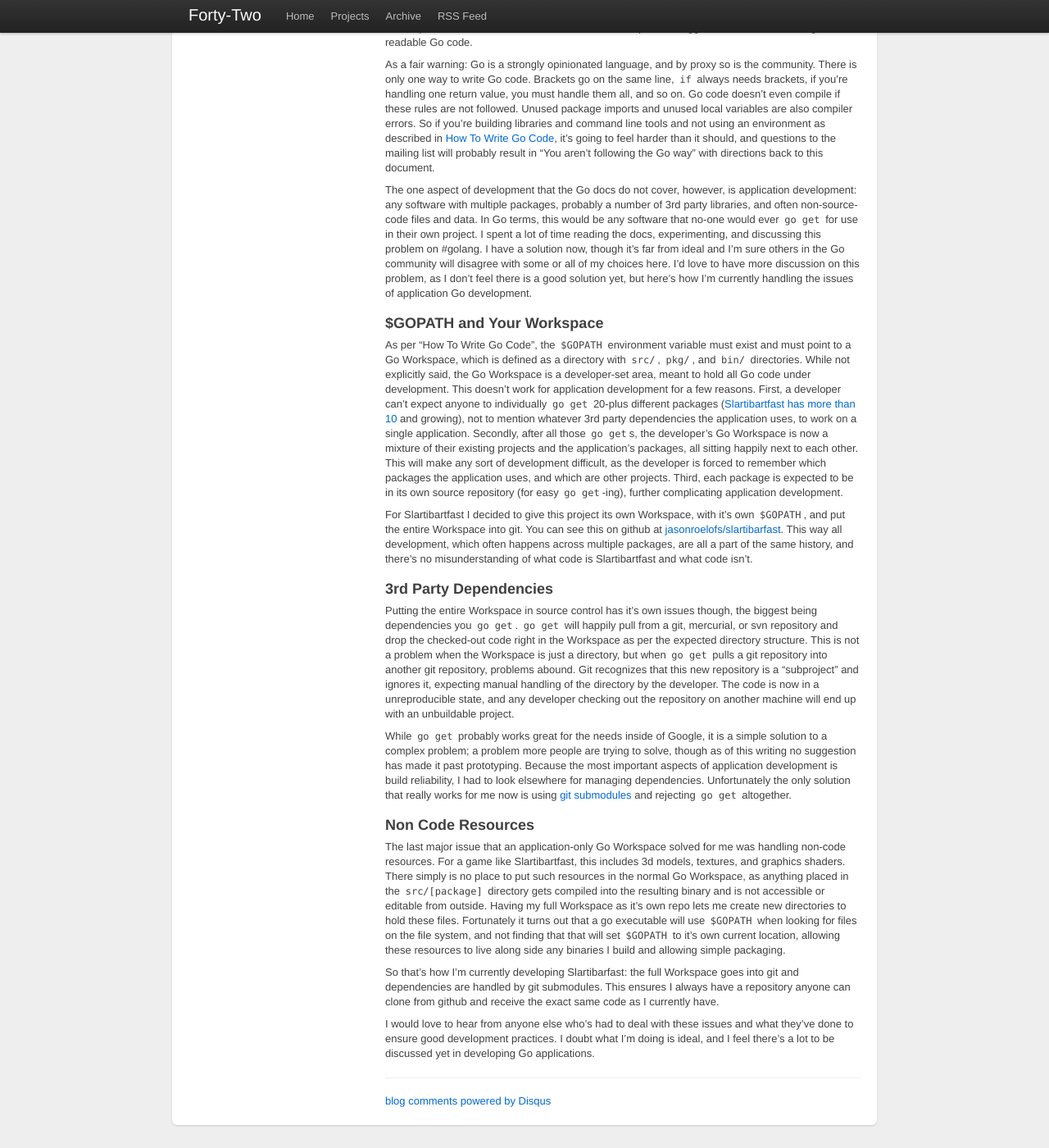
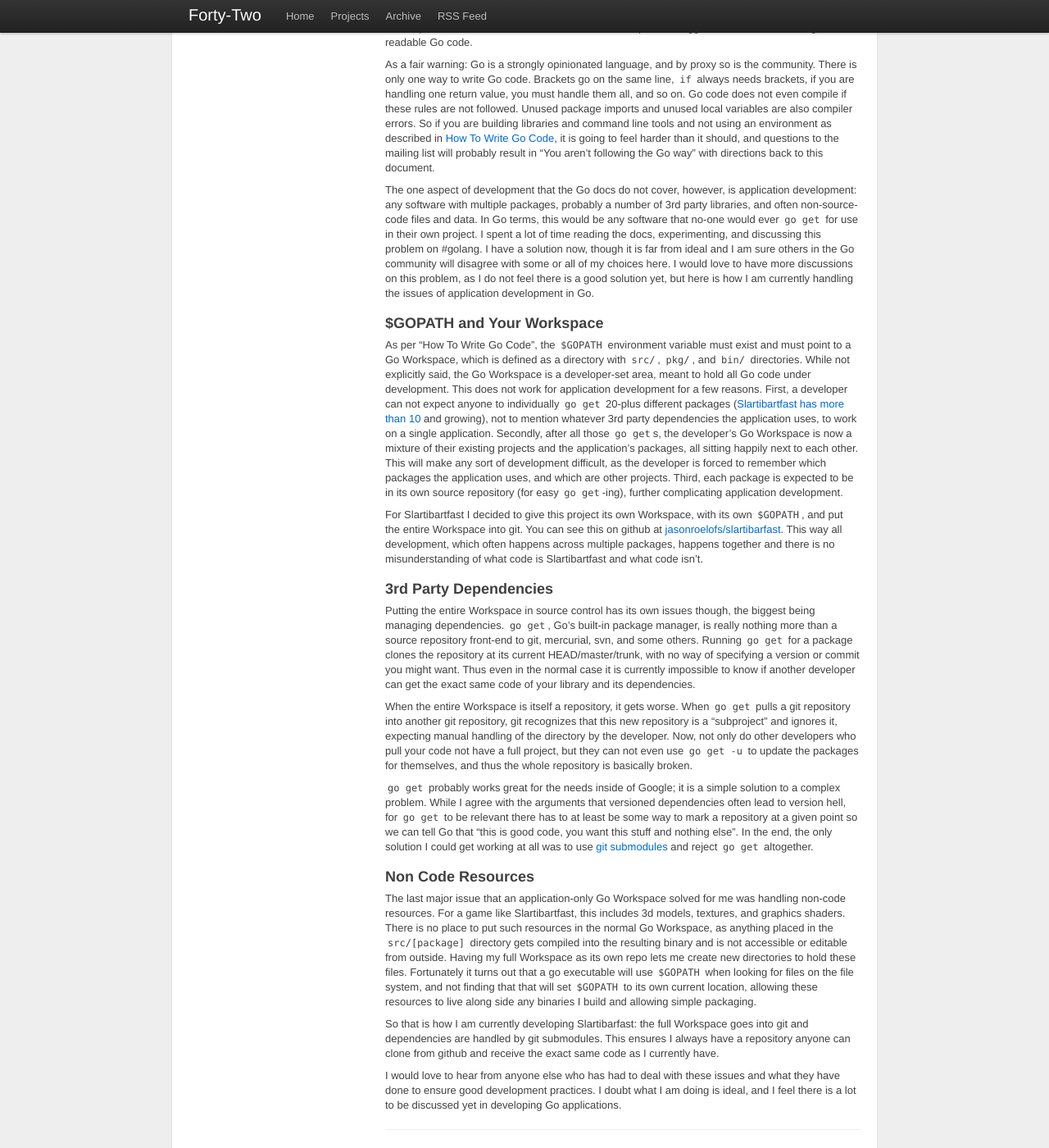
Before and after one commit to jasonroelofs/website, a Jekyll site: the page built from _posts/2013-07-31-application-development-in-go.markdown, in a window 1280 px wide and 1400 px high, scrolled down 227 px. Shown: the whole window at 82% size. Built offline with Jekyll 4.4.1, drawn with Linux system fonts in a browser that asks for light colours; Markdown is read by kramdown in place of the engine named in the settings; comment, search, counter and statistics services are not loaded; some of the changed text lies outside the part shown.

Commit message:
Update dependencies section to be more explicit on what's up

```diff
--- a/_posts/2013-07-31-application-development-in-go.markdown
+++ b/_posts/2013-07-31-application-development-in-go.markdown
@@ -10,28 +10,30 @@ tags:
 
 Getting started with Go is delightfully easy. Not only are the [official docs](http://golang.org/doc/) detailed and comprehensive, but the Go team also put together [A Tour of Go](http://tour.golang.org/#1), a large set of tutorials runnable right in the browser. For writing quick scripts Go comes with the `go run` command, which compiles and runs a single go file as you would any language like Ruby, Python or Perl.
 
-When it's time to build libraries and more complicated command line tools, [How To Write Go Code](http://golang.org/doc/code.html) is ready and waiting (I highly recommend spending the time to read the whole thing, it's how Go wants to work). And from there, [Effective Go](http://golang.org/doc/effective_go.html) is full of hints, tips, and suggestions on how to write good, readable Go code.
+When it is time to build libraries and more complicated command line tools, [How To Write Go Code](http://golang.org/doc/code.html) is ready and waiting (I highly recommend spending the time to read the whole thing, it is how Go wants to work). And from there, [Effective Go](http://golang.org/doc/effective_go.html) is full of hints, tips, and suggestions on how to write good, readable Go code.
 
-As a fair warning: Go is a strongly opinionated language, and by proxy so is the community. There is only one way to write Go code. Brackets go on the same line, `if` always needs brackets, if you're handling one return value, you must handle them all, and so on. Go code doesn't even compile if these rules are not followed. Unused package imports and unused local variables are also compiler errors. So if you're building libraries and command line tools and not using an environment as described in [How To Write Go Code](http://golang.org/doc/code.html), it's going to feel harder than it should, and questions to the mailing list will probably result in "You aren't following the Go way" with directions back to this document.
+As a fair warning: Go is a strongly opinionated language, and by proxy so is the community. There is only one way to write Go code. Brackets go on the same line, `if` always needs brackets, if you are handling one return value, you must handle them all, and so on. Go code does not even compile if these rules are not followed. Unused package imports and unused local variables are also compiler errors. So if you are building libraries and command line tools and not using an environment as described in [How To Write Go Code](http://golang.org/doc/code.html), it is going to feel harder than it should, and questions to the mailing list will probably result in "You aren't following the Go way" with directions back to this document.
 
-The one aspect of development that the Go docs do not cover, however, is application development: any software with multiple packages, probably a number of 3rd party libraries, and often non-source-code files and data. In Go terms, this would be any software that no-one would ever `go get` for use in their own project. I spent a lot of time reading the docs, experimenting, and discussing this problem on #golang. I have a solution now, though it's far from ideal and I'm sure others in the Go community will disagree with some or all of my choices here. I'd love to have more discussion on this problem, as I don't feel there is a good solution yet, but here's how I'm currently handling the issues of application Go development.
+The one aspect of development that the Go docs do not cover, however, is application development: any software with multiple packages, probably a number of 3rd party libraries, and often non-source-code files and data. In Go terms, this would be any software that no-one would ever `go get` for use in their own project. I spent a lot of time reading the docs, experimenting, and discussing this problem on #golang. I have a solution now, though it is far from ideal and I am sure others in the Go community will disagree with some or all of my choices here. I would love to have more discussions on this problem, as I do not feel there is a good solution yet, but here is how I am currently handling the issues of application development in Go.
 
 ### $GOPATH and Your Workspace
 
-As per "How To Write Go Code", the `$GOPATH` environment variable must exist and must point to a Go Workspace, which is defined as a directory with `src/`, `pkg/`, and `bin/` directories. While not explicitly said, the Go Workspace is a developer-set area, meant to hold all Go code under development. This doesn't work for application development for a few reasons. First, a developer can't expect anyone to individually `go get` 20-plus different packages ([Slartibartfast has more than 10](https://github.com/jasonroelofs/slartibartfast/tree/master/src) and growing), not to mention whatever 3rd party dependencies the application uses, to work on a single application. Secondly,  after all those `go get`s, the developer's Go Workspace is now a mixture of their existing projects and the application's packages, all sitting happily next to each other. This will make any sort of development difficult, as the developer is forced to remember which packages the application uses, and which are other projects. Third, each package is expected to be in its own source repository (for easy `go get`-ing), further complicating application development.
+As per "How To Write Go Code", the `$GOPATH` environment variable must exist and must point to a Go Workspace, which is defined as a directory with `src/`, `pkg/`, and `bin/` directories. While not explicitly said, the Go Workspace is a developer-set area, meant to hold all Go code under development. This does not work for application development for a few reasons. First, a developer can not expect anyone to individually `go get` 20-plus different packages ([Slartibartfast has more than 10](https://github.com/jasonroelofs/slartibartfast/tree/master/src) and growing), not to mention whatever 3rd party dependencies the application uses, to work on a single application. Secondly,  after all those `go get`s, the developer's Go Workspace is now a mixture of their existing projects and the application's packages, all sitting happily next to each other. This will make any sort of development difficult, as the developer is forced to remember which packages the application uses, and which are other projects. Third, each package is expected to be in its own source repository (for easy `go get`-ing), further complicating application development.
 
-For Slartibartfast I decided to give this project its own Workspace, with it's own `$GOPATH`, and put the entire Workspace into git. You can see this on github at [jasonroelofs/slartibarfast](https://github.com/jasonroelofs/slartibartfast). This way all development, which often happens across multiple packages, are all a part of the same history, and there's no misunderstanding of what code is Slartibartfast and what code isn't.
+For Slartibartfast I decided to give this project its own Workspace, with its own `$GOPATH`, and put the entire Workspace into git. You can see this on github at [jasonroelofs/slartibarfast](https://github.com/jasonroelofs/slartibartfast). This way all development, which often happens across multiple packages, happens together and there is no misunderstanding of what code is Slartibartfast and what code isn't.
 
 ### 3rd Party Dependencies
 
-Putting the entire Workspace in source control has it's own issues though, the biggest being dependencies you `go get`. `go get` will happily pull from a git, mercurial, or svn repository and drop the checked-out code right in the Workspace as per the expected directory structure. This is not a problem when the Workspace is just a directory, but when `go get` pulls a git repository into another git repository, problems abound. Git recognizes that this new repository is a "subproject" and ignores it, expecting manual handling of the directory by the developer. The code is now in a unreproducible state, and any developer checking out the repository on another machine will end up with an unbuildable project.
+Putting the entire Workspace in source control has its own issues though, the biggest being managing dependencies. `go get`, Go's built-in package manager, is really nothing more than a source repository front-end to git, mercurial, svn, and some others. Running `go get` for a package clones the repository at its current HEAD/master/trunk, with no way of specifying a version or commit you might want. Thus even in the normal case it is currently impossible to know if another developer can get the exact same code of your library and its dependencies.
 
-While `go get` probably works great for the needs inside of Google, it is a simple solution to a complex problem; a problem more people are trying to solve, though as of this writing no suggestion has made it past prototyping. Because the most important aspects of application development is build reliability, I had to look elsewhere for managing dependencies. Unfortunately the only solution that really works for me now is using [git submodules](https://github.com/jasonroelofs/slartibartfast/blob/master/.gitmodules) and rejecting `go get` altogether.
+When the entire Workspace is itself a repository, it gets worse. When `go get` pulls a git repository into another git repository, git recognizes that this new repository is a "subproject" and ignores it, expecting manual handling of the directory by the developer. Now, not only do other developers who pull your code not have a full project, but they can not even use `go get -u` to update the packages for themselves, and thus the whole repository is basically broken.
+
+`go get` probably works great for the needs inside of Google; it is a simple solution to a complex problem. While I agree with the arguments that versioned dependencies often lead to version hell, for `go get` to be relevant there has to at least be some way to mark a repository at a given point so we can tell Go that "this is good code, you want this stuff and nothing else". In the end, the only solution I could get working at all was to use [git submodules](https://github.com/jasonroelofs/slartibartfast/blob/master/.gitmodules) and reject `go get` altogether.
 
 ### Non Code Resources
 
-The last major issue that an application-only Go Workspace solved for me was handling non-code resources. For a game like Slartibartfast, this includes 3d models, textures, and graphics shaders. There simply is no place to put such resources in the normal Go Workspace, as anything placed in the `src/[package]` directory gets compiled into the resulting binary and is not accessible or editable from outside. Having my full Workspace as it's own repo lets me create new directories to hold these files. Fortunately it turns out that a go executable will use `$GOPATH` when looking for files on the file system, and not finding that that will set `$GOPATH` to it's own current location, allowing these resources to live along side any binaries I build and allowing simple packaging.
+The last major issue that an application-only Go Workspace solved for me was handling non-code resources. For a game like Slartibartfast, this includes 3d models, textures, and graphics shaders. There is no place to put such resources in the normal Go Workspace, as anything placed in the `src/[package]` directory gets compiled into the resulting binary and is not accessible or editable from outside. Having my full Workspace as its own repo lets me create new directories to hold these files. Fortunately it turns out that a go executable will use `$GOPATH` when looking for files on the file system, and not finding that that will set `$GOPATH` to its own current location, allowing these resources to live along side any binaries I build and allowing simple packaging.
 
-So that's how I'm currently developing Slartibarfast: the full Workspace goes into git and dependencies are handled by git submodules. This ensures I always have a repository anyone can clone from github and receive the exact same code as I currently have.
+So that is how I am currently developing Slartibarfast: the full Workspace goes into git and dependencies are handled by git submodules. This ensures I always have a repository anyone can clone from github and receive the exact same code as I currently have.
 
-I would love to hear from anyone else who's had to deal with these issues and what they've done to ensure good development practices. I doubt what I'm doing is ideal, and I feel there's a lot to be discussed yet in developing Go applications.
+I would love to hear from anyone else who has had to deal with these issues and what they have done to ensure good development practices. I doubt what I am doing is ideal, and I feel there is a lot to be discussed yet in developing Go applications.
```
